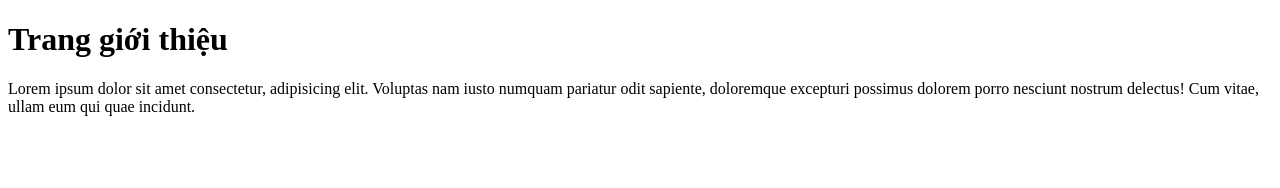
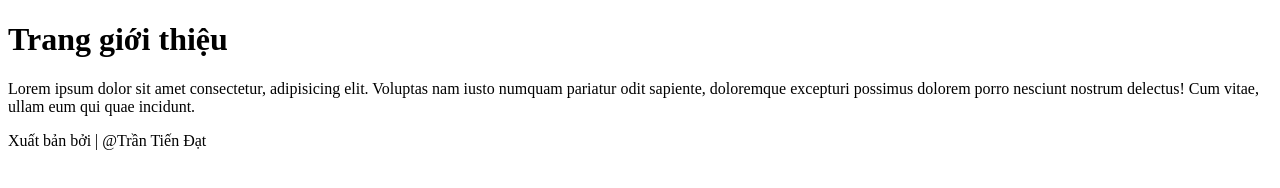
Before and after one commit to DV141105/Hoc_git, a plain HTML site: page about.html in a window 1280 px wide. Drawn offline with Linux system fonts and the light colour scheme.

Commit message:
Update page about

```diff
--- a/about.html
+++ b/about.html
@@ -11,5 +11,7 @@
          <p>Lorem ipsum dolor sit amet consectetur, adipisicing elit.
              Voluptas nam iusto numquam pariatur odit sapiente, doloremque excepturi possimus dolorem
              porro nesciunt nostrum delectus! Cum vitae, ullam eum qui quae incidunt.</p>
+
+         <footer>Xuất bản bởi | @Trần Tiến Đạt</footer>
 </body>
 </html>
```
